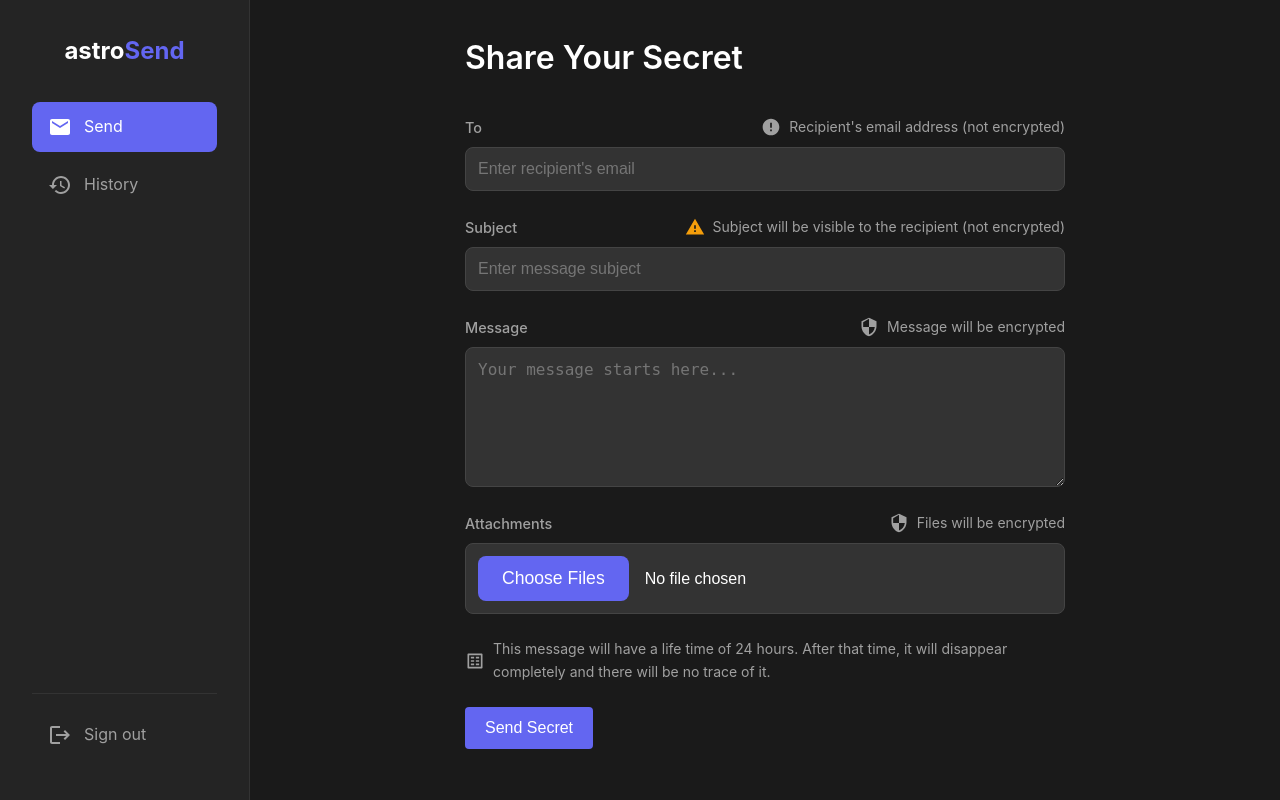
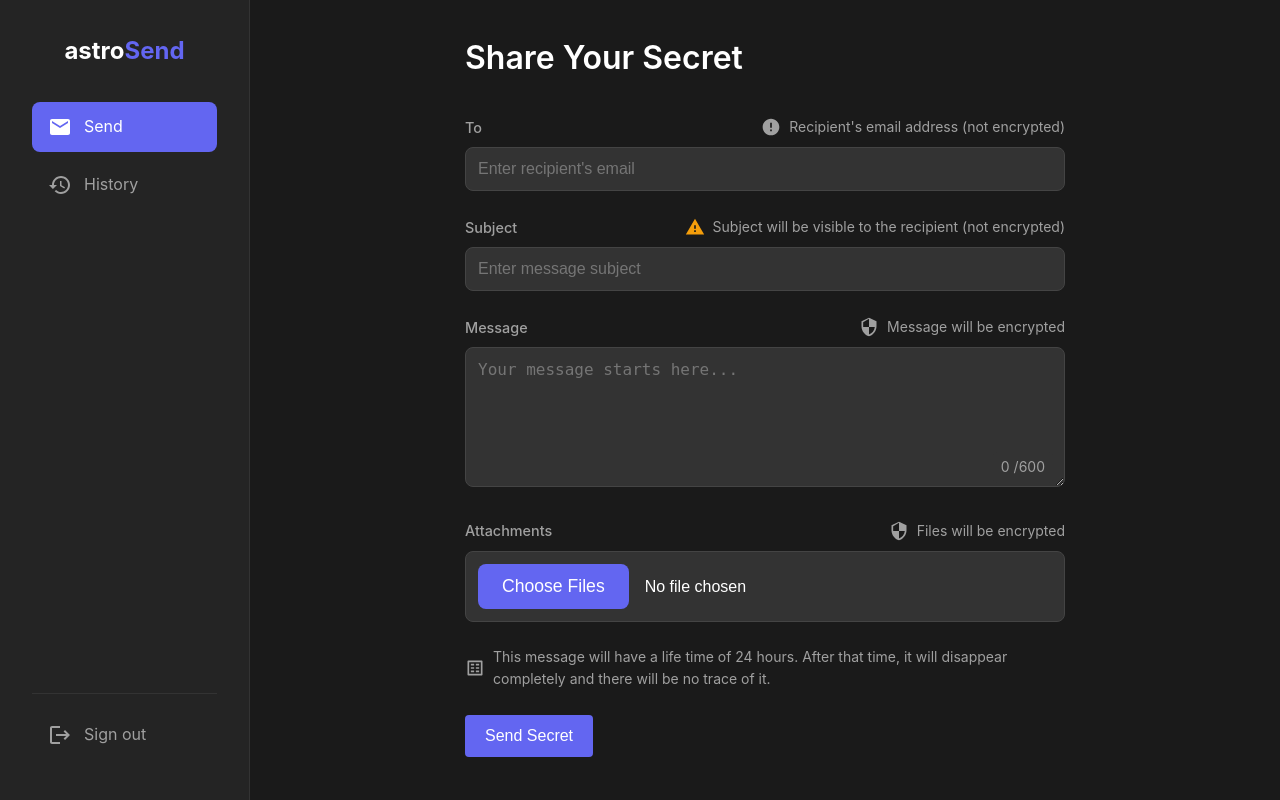
Before and after one commit to Alternova-Inc/astrosend, a Django app: page /dashboard/ in a window 1280 px wide. Run offline with Django 5.2, Linux system fonts and the light colour scheme; the visitor is signed in with stand-in values (Sample User, id 1).

Commit message:
limit the characters on the text area

```diff
--- a/static/css/components/forms.css
+++ b/static/css/components/forms.css
@@ -281,3 +281,40 @@ input:focus {
     display: flex;
     align-items: center;
 }
+
+.message-container {
+    position: relative;
+    width: 100%;
+}
+
+.message-container textarea {
+    width: 100%;
+    padding: 0.75rem;
+    background-color: #333;
+    border: 1px solid #444;
+    border-radius: 0.5rem;
+    color: #ffffff;
+    font-size: 1rem;
+    resize: vertical;
+}
+
+.message-container textarea:focus {
+    outline: none;
+    border-color: #6366f1;
+}
+
+.character-counter {
+    position: absolute;
+    bottom: 0.75rem;
+    right: 0.75rem;
+    font-size: 0.875rem;
+    color: #a0a0a0;
+    background-color: #333;
+    padding: 0.25rem 0.5rem;
+    border-radius: 0.25rem;
+    pointer-events: none;
+}
+
+.character-counter #charCount.error {
+    color: var(--error-color);
+}
--- a/templates/dashboard/send.html
+++ b/templates/dashboard/send.html
@@ -55,13 +55,20 @@
                     <span>Message will be encrypted</span>
                 </div>
             </div>
+            <div class="message-container">
                 <textarea
                     id="message"
                     name="message"
                     placeholder="Your message starts here..."
                     required
                     rows="6"
+                    maxlength="600"
                 ></textarea>
+                <div class="character-counter">
+                    <span id="charCount">0</span>
+                    <span>/600</span>
+                </div>
+            </div>
         </div>
 
         <div class="form-group">
@@ -154,6 +161,25 @@ document.addEventListener('DOMContentLoaded', function() {
     }
 
     fileInput.addEventListener('change', updateFileList);
+
+    // Character counter functionality
+    const messageTextarea = document.getElementById('message');
+    const charCount = document.getElementById('charCount');
+    const maxChars = 600;
+
+    function updateCharCount() {
+        const currentLength = messageTextarea.value.length;
+        charCount.textContent = currentLength;
+
+        if (currentLength >= maxChars) {
+            charCount.classList.add('error');
+        } else {
+            charCount.classList.remove('error');
+        }
+    }
+
+    messageTextarea.addEventListener('input', updateCharCount);
+    updateCharCount(); // Initial count
 });
 </script>
 {% endblock %}
```
Lines whose indentation alone changed are shown as unchanged.
